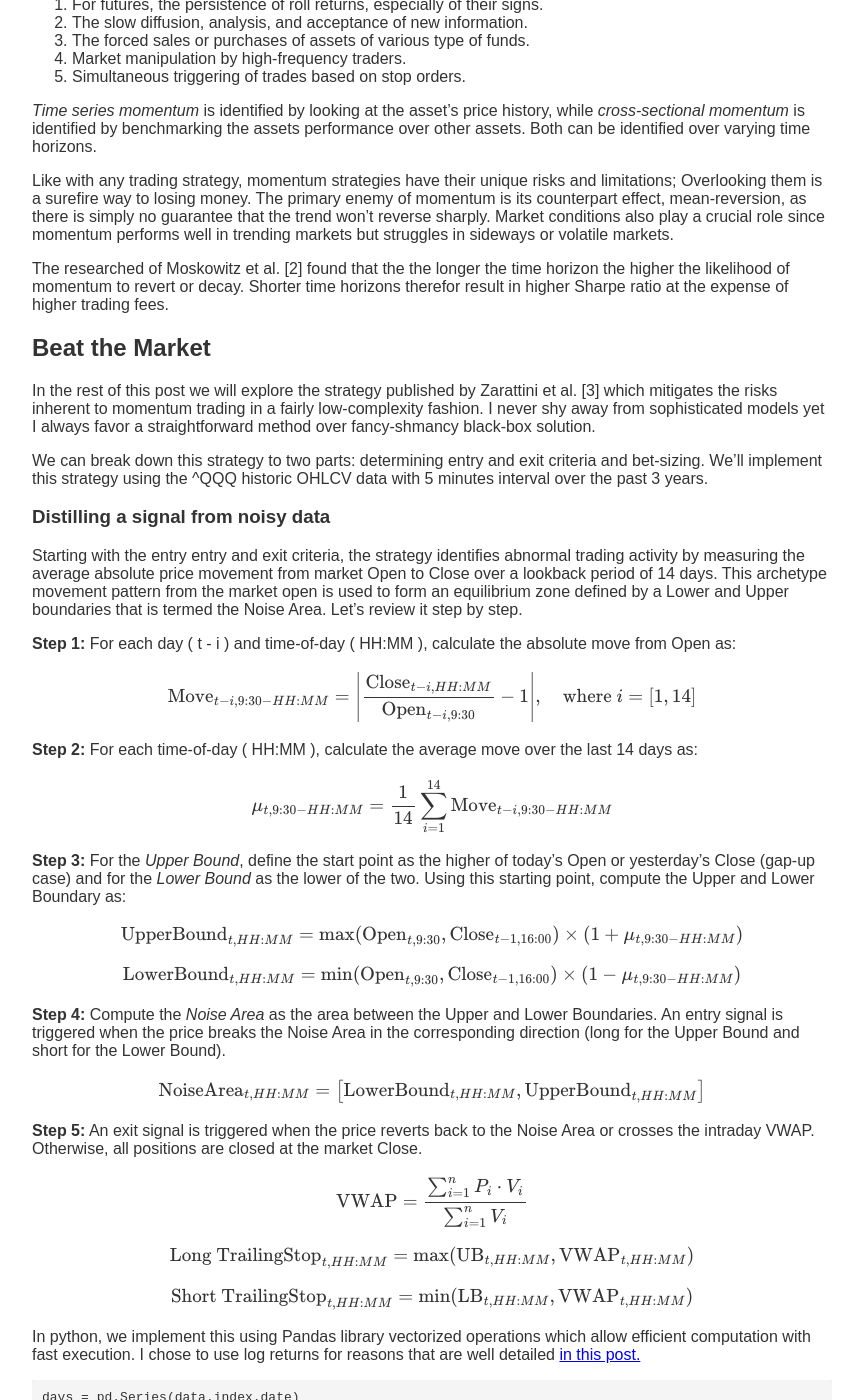
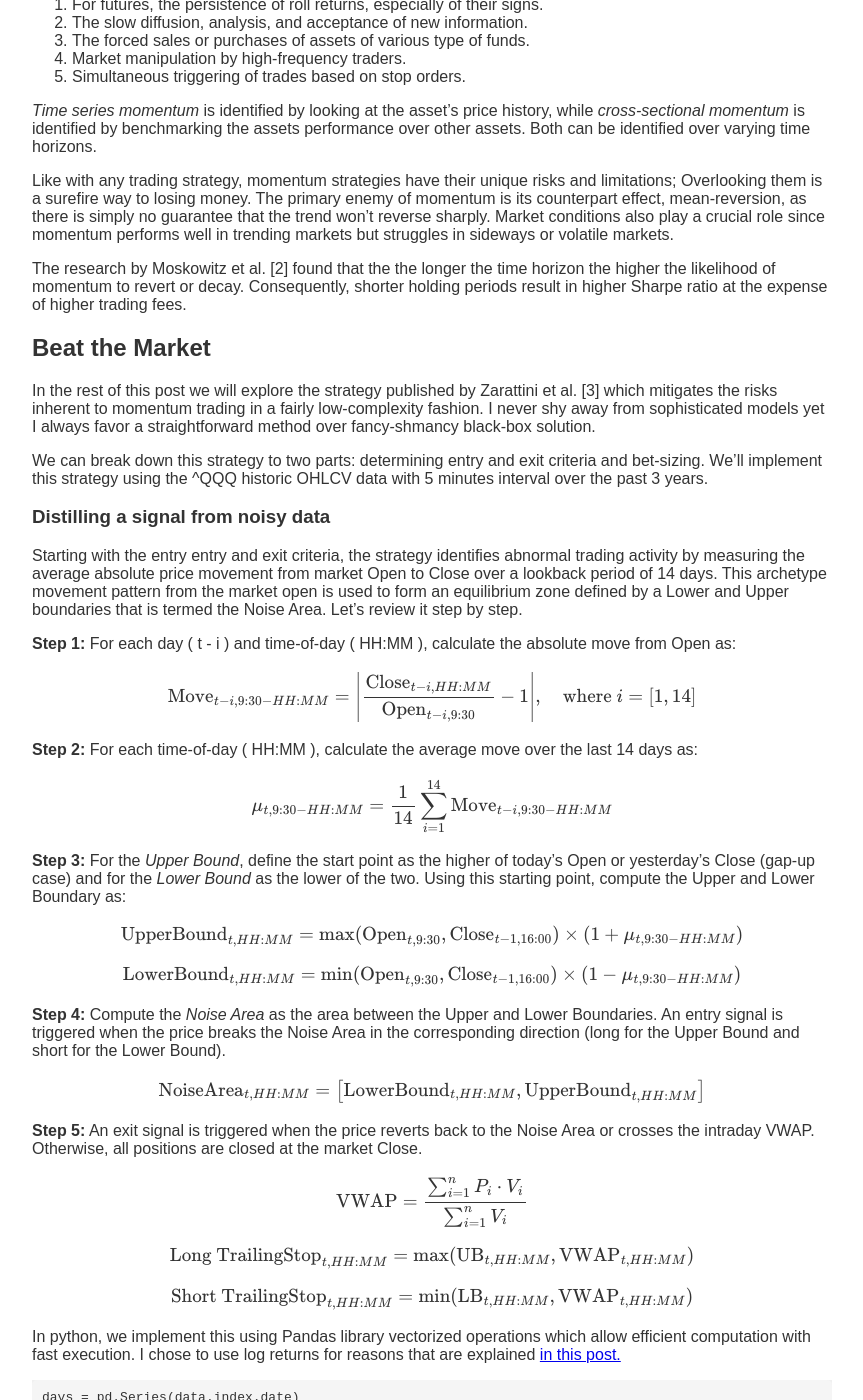
Before and after one commit to Cohen-Or/cohen-or.github.io, a Jekyll site: the page built from posts/time_series_momentum.md, in a window 1280 px wide and 1400 px high, scrolled down 264 px. Shown: the whole window, without its empty margins (208-1071 px from the left). Built offline with Jekyll 4.4.1, drawn with Linux system fonts in a browser that asks for light colours; formulas are drawn with MathJax 3.

Commit message:
Update time_series_momentum.md

````diff
--- a/posts/time_series_momentum.md
+++ b/posts/time_series_momentum.md
@@ -17,7 +17,7 @@ On a high-level, the existence of momentum is supported by the foundational econ
 
 Like with any trading strategy, momentum strategies have their unique risks and limitations; Overlooking them is a surefire way to losing money. The primary enemy of momentum is its counterpart effect, mean-reversion, as there is simply no guarantee that the trend won't reverse sharply. Market conditions also play a crucial role since momentum performs well in trending markets but struggles in sideways or volatile markets.
 
-The researched of Moskowitz et al. [2] found that the the longer the time horizon the higher the likelihood of momentum to revert or decay. Shorter time horizons therefor result in higher Sharpe ratio at the expense of higher trading fees.
+The research by Moskowitz et al. [2] found that the the longer the time horizon the higher the likelihood of momentum to revert or decay. Consequently, shorter holding periods result in higher Sharpe ratio at the expense of higher trading fees.
 
 ## Beat the Market
 In the rest of this post we will explore the strategy published by Zarattini et al. [3] which mitigates the risks inherent to momentum trading in a fairly low-complexity fashion. I never shy away from sophisticated models yet I always favor a straightforward method over fancy-shmancy black-box solution.
@@ -25,7 +25,7 @@ In the rest of this post we will explore the strategy published by Zarattini et
 We can break down this strategy to two parts: determining entry and exit criteria and bet-sizing. We'll implement this strategy using the ^QQQ historic OHLCV data with 5 minutes interval over the past 3 years.
 
 ### Distilling a signal from noisy data
- Starting with the entry entry and exit criteria, the strategy identifies abnormal trading activity by measuring the average absolute price movement from market Open to Close over a lookback period of 14 days. This archetype movement pattern from the market open is used to form an equilibrium zone defined by a Lower and Upper boundaries that is termed the Noise Area. Let's review it step by step.
+Starting with the entry entry and exit criteria, the strategy identifies abnormal trading activity by measuring the average absolute price movement from market Open to Close over a lookback period of 14 days. This archetype movement pattern from the market open is used to form an equilibrium zone defined by a Lower and Upper boundaries that is termed the Noise Area. Let's review it step by step.
 
 
 **Step 1:** For each day \( t - i \) and time-of-day \( HH:MM \), calculate the absolute move from Open as:
@@ -71,7 +71,7 @@ $$
 \text{Short TrailingStop}_{t, HH:MM} = \min(\text{LB}_{t, HH:MM}, \text{VWAP}_{t, HH:MM})
 $$
 
-In python, we implement this using Pandas library vectorized operations which allow efficient computation with fast execution. I chose to use log returns for  reasons that are well detailed [in this post.](https://gregorygundersen.com/blog/2022/02/06/log-returns/)
+In python, we implement this using Pandas library vectorized operations which allow efficient computation with fast execution. I chose to use log returns for  reasons that are explained [in this post.](https://gregorygundersen.com/blog/2022/02/06/log-returns/)
 
 ```python
 days = pd.Series(data.index.date)
````
